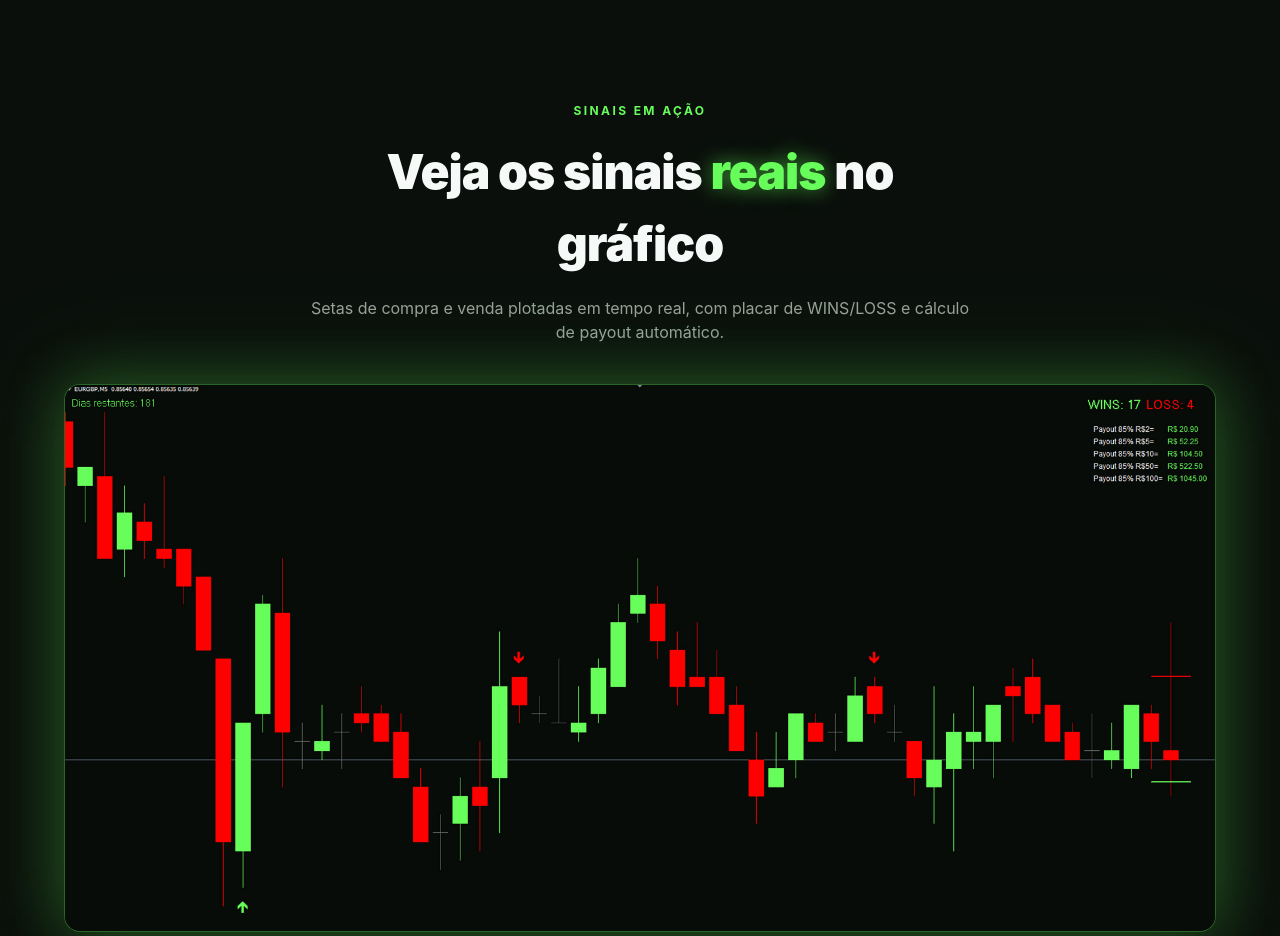
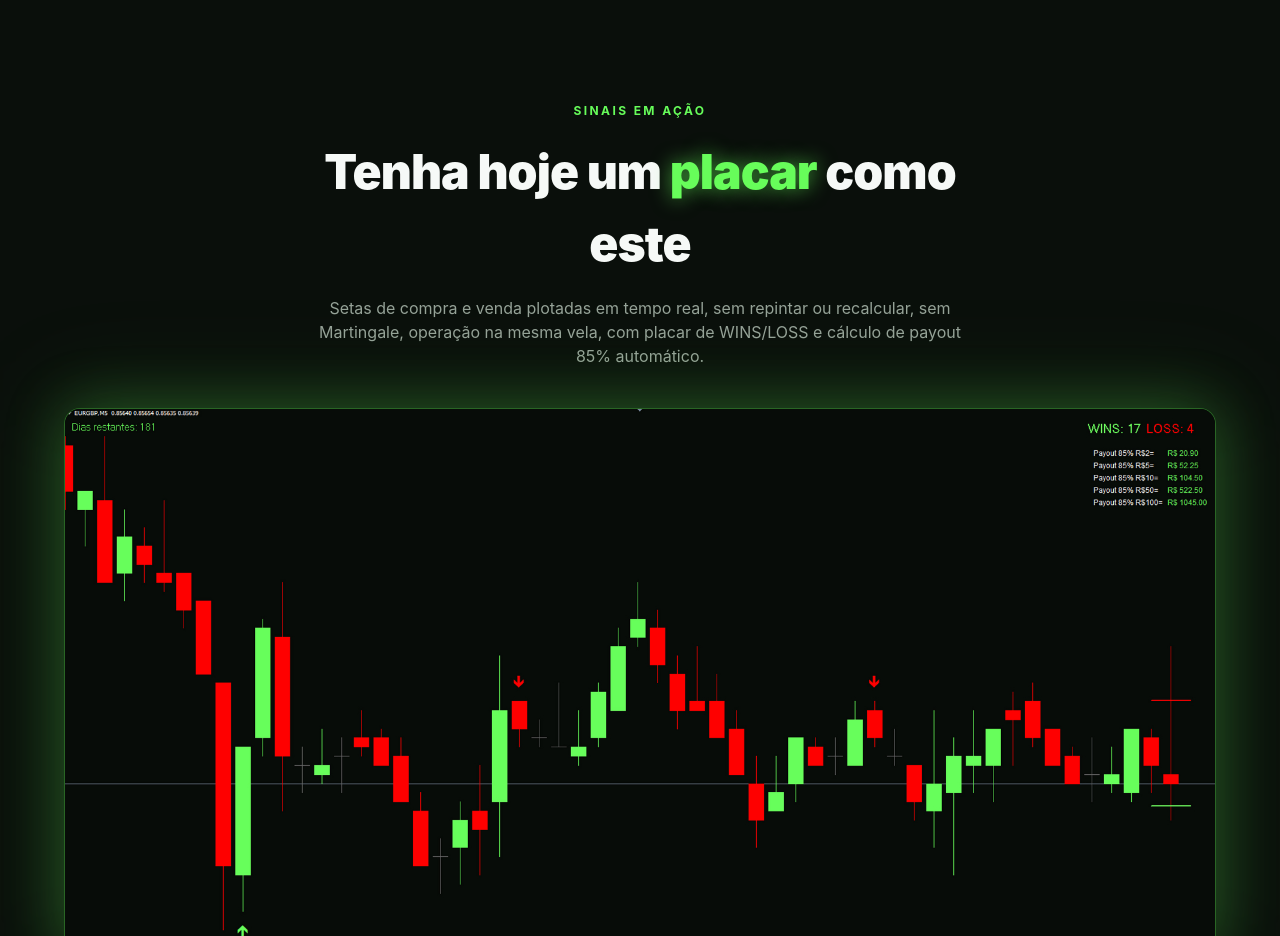
Before and after one commit to animattos/martingale, a plain HTML site: page index.html in a window 1280 px wide. Shown: the part 1120-2056 px from the top of the page. Drawn offline with Linux system fonts and the light colour scheme.

Commit message:
Add files via upload

```diff
--- a/index.html
+++ b/index.html
@@ -105,8 +105,8 @@
   <div class="container">
     <div class="section-head">
       <div class="eyebrow">Sinais em ação</div>
-      <h2 class="section-title">Veja os sinais <span class="neon-text">reais</span> no gráfico</h2>
-      <p class="section-sub">Setas de compra e venda plotadas em tempo real, com placar de WINS/LOSS e cálculo de payout automático.</p>
+      <h2 class="section-title">Tenha hoje um <span class="neon-text">placar</span> como este</h2>
+      <p class="section-sub">Setas de compra e venda plotadas em tempo real, sem repintar ou recalcular, sem Martingale, operação na mesma vela, com placar de WINS/LOSS e cálculo de payout 85% automático.</p>
     </div>
     <div class="frame-wrap">
       <div class="glow-behind"></div>
```
